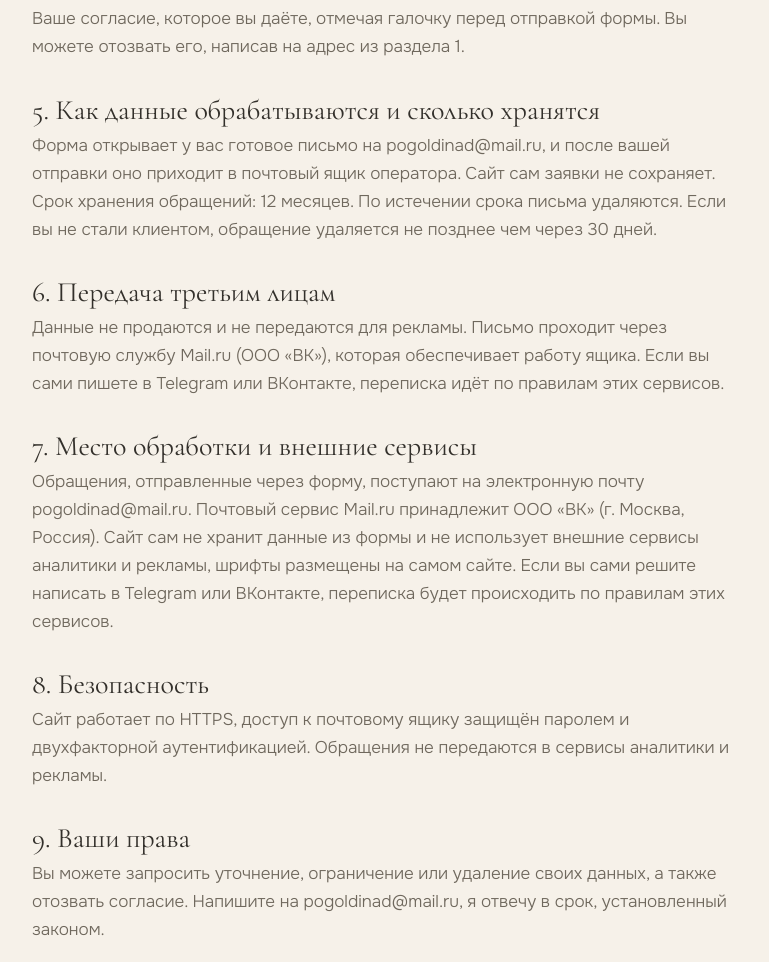
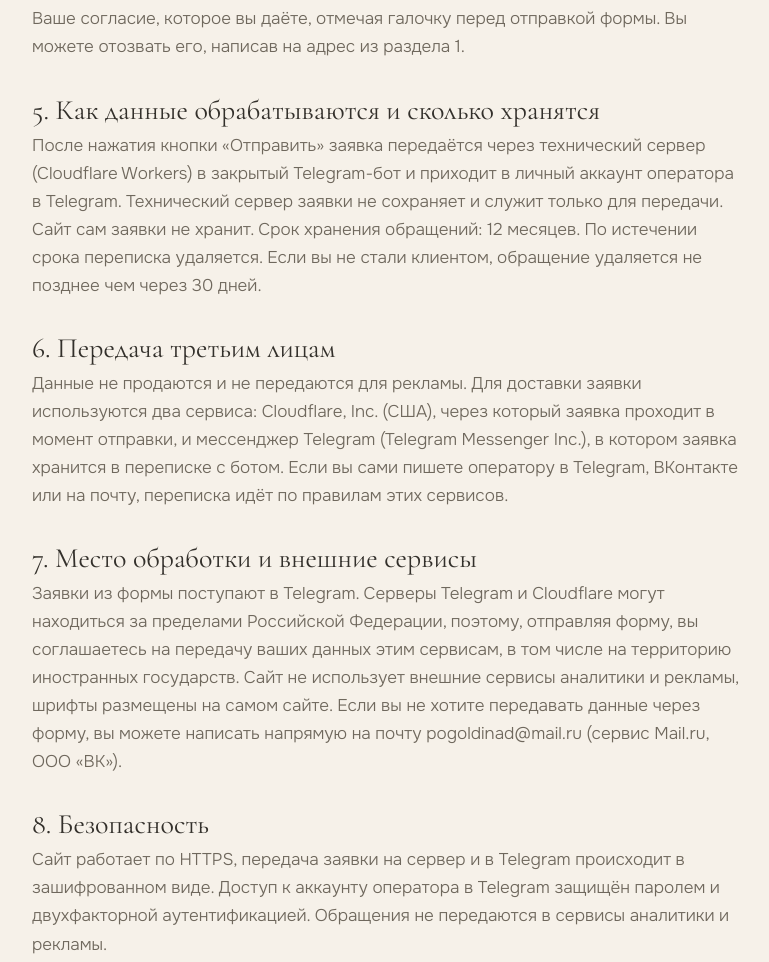
Before and after one commit to daryaseverova/daryaseverova.github.io, a plain HTML site: page privacy.html in a window 1280 px wide. Shown: the part 822-1784 px from the top of the page, without its empty margins (252-1021 px from the left). Drawn offline with Linux system fonts and the light colour scheme.

Commit message:
Add files via upload

```diff
--- a/css/style.css
+++ b/css/style.css
@@ -599,6 +599,14 @@ textarea {
   margin-top: 3px;
   flex: none;
   accent-color: var(--terra);
+}
+
+.hp {
+  position: absolute;
+  left: -9999px;
+  width: 1px;
+  height: 1px;
+  overflow: hidden;
 }
 
 .ok {
--- a/privacy.html
+++ b/privacy.html
@@ -15,7 +15,7 @@
     <main class="wrap legal">
       <a href="/" class="btn">← На главную</a>
       <h1>Политика обработки персональных данных</h1>
-      <p class="upd">Редакция от 01.10.2026.</p>
+      <p class="upd">Редакция от 02.10.2026.</p>
       <h2>1. Оператор</h2>
       <p>
         Оператор персональных данных — Северова (Погольдина) Дарья Андреевна,
@@ -41,33 +41,39 @@
       </p>
       <h2>5. Как данные обрабатываются и сколько хранятся</h2>
       <p>
-        Форма открывает у вас готовое письмо на pogoldinad@mail.ru, и после
-        вашей отправки оно приходит в почтовый ящик оператора. Сайт сам заявки
-        не сохраняет. Срок хранения обращений: 12 месяцев. По истечении срока
-        письма удаляются. Если вы не стали клиентом, обращение удаляется не
-        позднее чем через 30 дней.
+        После нажатия кнопки «Отправить» заявка передаётся через технический
+        сервер (Cloudflare Workers) в закрытый Telegram-бот и приходит в
+        личный аккаунт оператора в Telegram. Технический сервер заявки не
+        сохраняет и служит только для передачи. Сайт сам заявки не хранит.
+        Срок хранения обращений: 12 месяцев. По истечении срока переписка
+        удаляется. Если вы не стали клиентом, обращение удаляется не позднее
+        чем через 30 дней.
       </p>
       <h2>6. Передача третьим лицам</h2>
       <p>
-        Данные не продаются и не передаются для рекламы. Письмо проходит через
-        почтовую службу Mail.ru (ООО «ВК»), которая обеспечивает работу ящика.
-        Если вы сами пишете в Telegram или ВКонтакте, переписка идёт по правилам
-        этих сервисов.
+        Данные не продаются и не передаются для рекламы. Для доставки заявки
+        используются два сервиса: Cloudflare, Inc. (США), через который заявка
+        проходит в момент отправки, и мессенджер Telegram (Telegram Messenger
+        Inc.), в котором заявка хранится в переписке с ботом. Если вы сами
+        пишете оператору в Telegram, ВКонтакте или на почту, переписка идёт по
+        правилам этих сервисов.
       </p>
       <h2>7. Место обработки и внешние сервисы</h2>
       <p>
-        Обращения, отправленные через форму, поступают на электронную почту
-        pogoldinad@mail.ru. Почтовый сервис Mail.ru принадлежит ООО «ВК» (г.
-        Москва, Россия). Сайт сам не хранит данные из формы и не использует
+        Заявки из формы поступают в Telegram. Серверы Telegram и Cloudflare
+        могут находиться за пределами Российской Федерации, поэтому, отправляя
+        форму, вы соглашаетесь на передачу ваших данных этим сервисам, в том
+        числе на территорию иностранных государств. Сайт не использует
         внешние сервисы аналитики и рекламы, шрифты размещены на самом сайте.
-        Если вы сами решите написать в Telegram или ВКонтакте, переписка будет
-        происходить по правилам этих сервисов.
+        Если вы не хотите передавать данные через форму, вы можете написать
+        напрямую на почту pogoldinad@mail.ru (сервис Mail.ru, ООО «ВК»).
       </p>
       <h2>8. Безопасность</h2>
       <p>
-        Сайт работает по HTTPS, доступ к почтовому ящику защищён паролем и
-        двухфакторной аутентификацией. Обращения не передаются в сервисы
-        аналитики и рекламы.
+        Сайт работает по HTTPS, передача заявки на сервер и в Telegram
+        происходит в зашифрованном виде. Доступ к аккаунту оператора в Telegram
+        защищён паролем и двухфакторной аутентификацией. Обращения не
+        передаются в сервисы аналитики и рекламы.
       </p>
       <h2>9. Ваши права</h2>
       <p>
```
Also changed, not shown: index.html (+8 -3 lines), js/main.js (+33 -15 lines).
